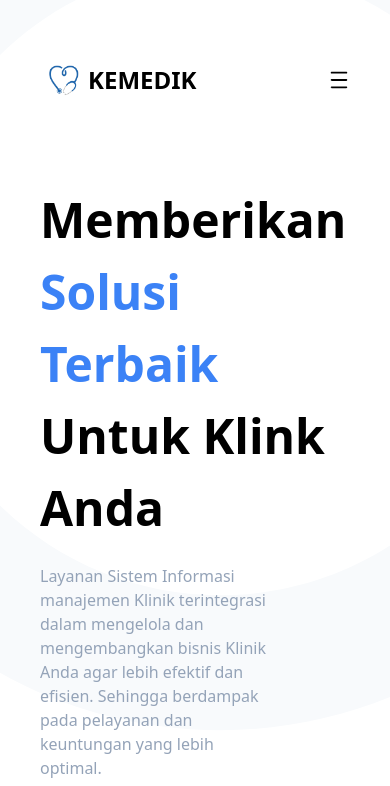
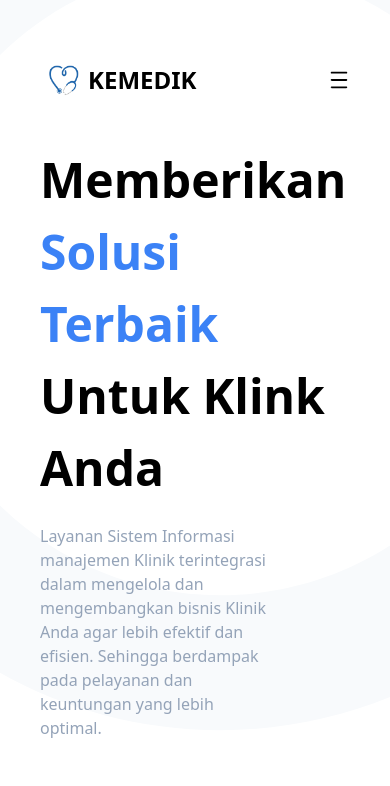
Before and after one commit to Bismillah-Agency/landing-page-medika, a React (Create React App) app: page / in a window 390 px wide. Shown: the top 786 px of the page. Built offline with nearby package versions, Linux system fonts and the light colour scheme; the HTML template or start-up script is replaced by a standard one.

Commit message:
update tinggi sm

```diff
--- a/src/pages/Landing/index.jsx
+++ b/src/pages/Landing/index.jsx
@@ -142,7 +142,7 @@ const Landing = () => {
             height="900"
             viewBox="0 200 400 1060"
             fill="none"
-            // xmlns="http://www.w3.org/2000/svg"
+          // xmlns="http://www.w3.org/2000/svg"
           >
             <path
               d="M1060 530C1060 822.711 822.711 1060 530 1060C237.289 1060 0 822.711 0 530C0 237.289 237.289 0 530 0C822.711 0 1060 237.289 1060 530ZM159 530C159 734.898 325.102 901 530 901C734.898 901 901 734.898 901 530C901 325.102 734.898 159 530 159C325.102 159 159 325.102 159 530Z"
@@ -195,7 +195,7 @@ const Landing = () => {
 
         <Navbar />
 
-        <section className="mt-20 gap-x-12 flex justify-content-between flex-col md:flex-row items-center sm:gap-y-1 lg:gap-y-0">
+        <section className="md:mt-20 mt-10 gap-x-12 flex justify-content-between flex-col md:flex-row items-center sm:gap-y-1 lg:gap-y-0">
           <div className="flex flex-col gap-12 w-full md:w-1/2 ">
             <div className="flex flex-col gap-5">
               <h1 className="text-5xl font-bold leading-normal">
```
